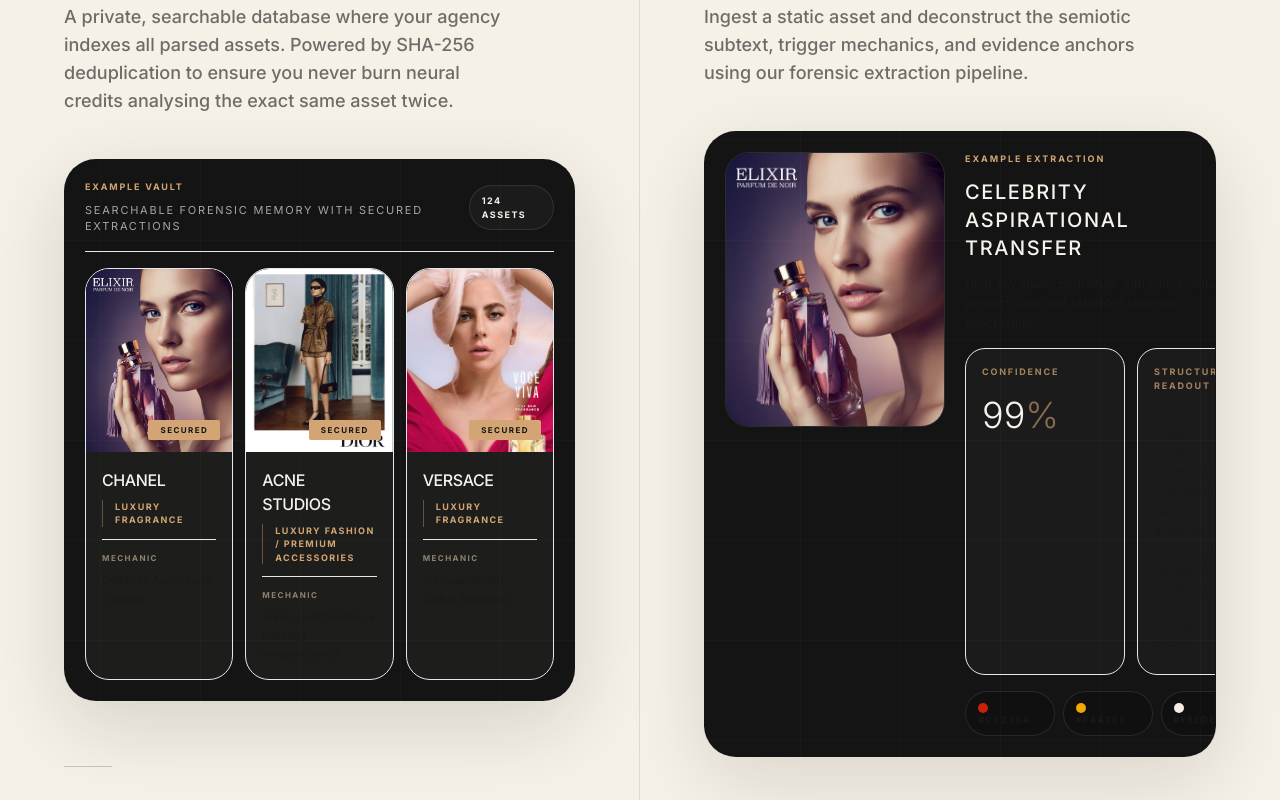
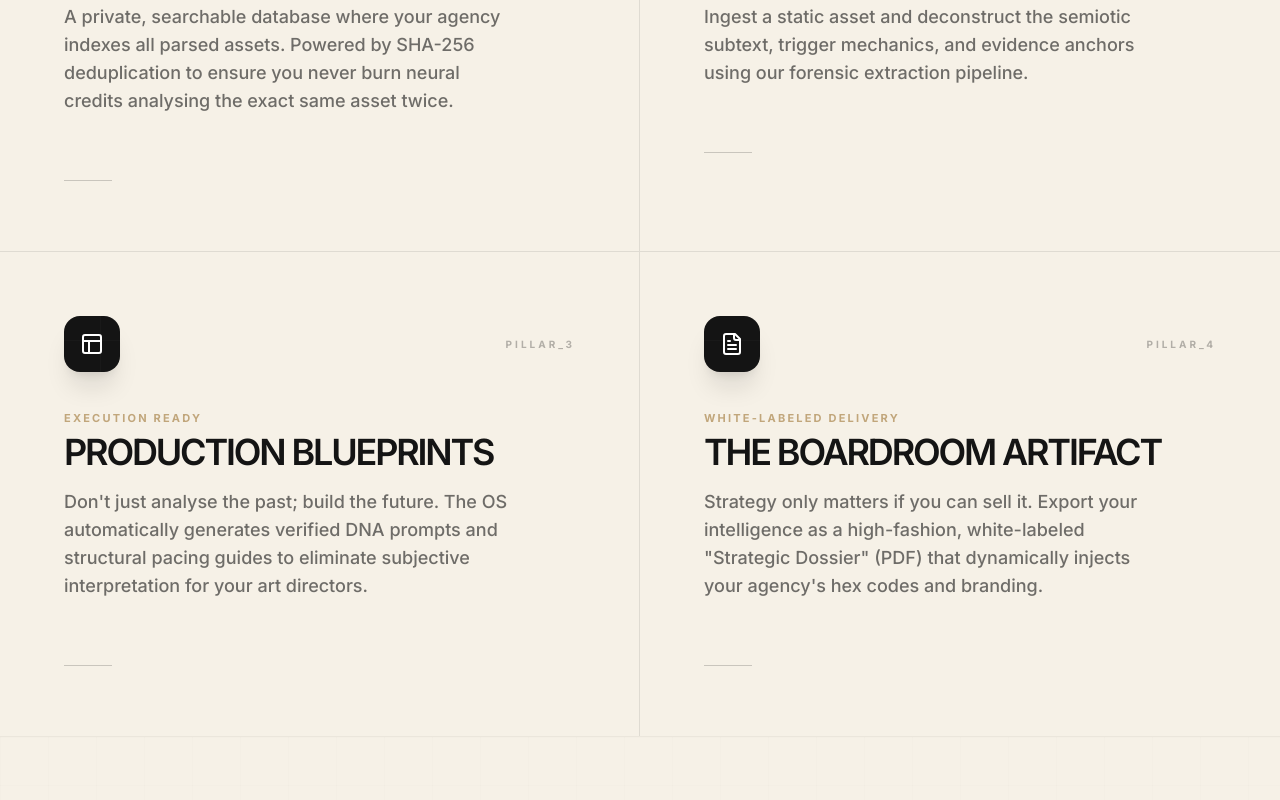
Before and after one commit to popvisly/visual-decompiler, a Next.js app: page / in a window 1280 px wide. Shown: the part 1560-2360 px from the top of the page. Built offline with nearby package versions, Linux system fonts and the light colour scheme; no server answers.

Commit message:
Remove homepage preview experiment

```diff
--- a/src/components/marketing/IntelligenceEcosystem.tsx
+++ b/src/components/marketing/IntelligenceEcosystem.tsx
@@ -1,22 +1,19 @@
 'use client';
 
 import { Database, Search, Layout, FileText } from 'lucide-react';
-import Image from 'next/image';
 
 const PILLARS = [
     {
         icon: <Database className="w-6 h-6" />,
         subtext: "Sovereign Memory & Hashing",
         title: "The Intelligence Vault",
-        copy: "A private, searchable database where your agency indexes all parsed assets. Powered by SHA-256 deduplication to ensure you never burn neural credits analysing the exact same asset twice.",
-        preview: 'vault'
+        copy: "A private, searchable database where your agency indexes all parsed assets. Powered by SHA-256 deduplication to ensure you never burn neural credits analysing the exact same asset twice."
     },
     {
         icon: <Search className="w-6 h-6" />,
         subtext: "Single-Asset Deconstruction",
         title: "Forensic Extraction",
-        copy: "Ingest a static asset and deconstruct the semiotic subtext, trigger mechanics, and evidence anchors using our forensic extraction pipeline.",
-        preview: 'extract'
+        copy: "Ingest a static asset and deconstruct the semiotic subtext, trigger mechanics, and evidence anchors using our forensic extraction pipeline."
     },
     {
         icon: <Layout className="w-6 h-6" />,
@@ -31,124 +28,6 @@ const PILLARS = [
         copy: "Strategy only matters if you can sell it. Export your intelligence as a high-fashion, white-labeled \"Strategic Dossier\" (PDF) that dynamically injects your agency's hex codes and branding."
     }
 ];
-
-const VAULT_PREVIEW_ASSETS = [
-    {
-        brand: 'Chanel',
-        sector: 'Luxury Fragrance',
-        mechanic: 'Celebrity Aspirational Transfer',
-        image: '/images/examples/perfume_ad.jpg',
-    },
-    {
-        brand: 'Acne Studios',
-        sector: 'Luxury Fashion / Premium Accessories',
-        mechanic: 'Ironic Juxtaposition + Heritage Weaponization',
-        image: '/images/examples/dior.png',
-    },
-    {
-        brand: 'Versace',
-        sector: 'Luxury Fragrance',
-        mechanic: 'Transcendental Status Signaling',
-        image: '/images/examples/valentino-voce-viva.png',
-    },
-];
-
-function VaultPreview() {
-    return (
-        <div className="mt-3 rounded-[2rem] border border-[#141414]/10 bg-[#141414] p-5 shadow-[0_24px_80px_rgba(20,20,20,0.14)]">
-            <div className="flex items-center justify-between border-b border-white/8 pb-4">
-                <div>
-                    <p className="text-[9px] font-bold uppercase tracking-[0.2em] text-[#D4A574]">Example Vault</p>
-                    <p className="mt-2 text-[11px] uppercase tracking-[0.16em] text-[#F7F3EC]/65">Searchable forensic memory with secured extractions</p>
-                </div>
-                <div className="rounded-full border border-white/10 bg-white/[0.03] px-3 py-2 text-[9px] font-bold uppercase tracking-[0.16em] text-[#F7F3EC]">
-                    124 assets
-                </div>
-            </div>
-            <div className="mt-4 grid grid-cols-3 gap-3">
-                {VAULT_PREVIEW_ASSETS.map((asset) => (
-                    <div key={asset.brand} className="overflow-hidden rounded-[1.5rem] border border-white/8 bg-[#1D1D1B]">
-                        <div className="relative aspect-[4/5] overflow-hidden">
-                            <Image
-                                src={asset.image}
-                                alt={asset.brand}
-                                fill
-                                className="object-cover object-center"
-                                sizes="(max-width: 768px) 33vw, 16vw"
-                            />
-                            <div className="absolute bottom-3 right-3 rounded-sm bg-[#D4A574] px-3 py-1 text-[8px] font-bold uppercase tracking-[0.18em] text-[#141414]">
-                                Secured
-                            </div>
-                        </div>
-                        <div className="space-y-3 px-4 py-4">
-                            <div>
-                                <p className="text-base font-medium uppercase tracking-tight text-[#F7F3EC]">{asset.brand}</p>
-                                <p className="mt-2 border-l border-[#D4A574]/40 pl-3 text-[9px] font-bold uppercase tracking-[0.16em] text-[#D4A574]">
-                                    {asset.sector}
-                                </p>
-                            </div>
-                            <div className="border-t border-white/8 pt-3">
-                                <p className="text-[8px] font-bold uppercase tracking-[0.18em] text-[#8E846F]">Mechanic</p>
-                                <p className="mt-2 text-[11px] leading-relaxed text-[#F7F3EC]/78">
-                                    {asset.mechanic}
-                                </p>
-                            </div>
-                        </div>
-                    </div>
-                ))}
-            </div>
-        </div>
-    );
-}
-
-function ExtractionPreview() {
-    return (
-        <div className="mt-3 overflow-hidden rounded-[2rem] border border-[#141414]/10 bg-[#141414] p-5 shadow-[0_24px_80px_rgba(20,20,20,0.12)]">
-            <div className="grid gap-5 lg:grid-cols-[220px_1fr]">
-                <div className="relative aspect-[4/5] overflow-hidden rounded-[1.5rem] border border-white/10">
-                    <Image
-                        src="/images/examples/perfume_ad.jpg"
-                        alt="Example forensic extraction"
-                        fill
-                        className="object-cover object-center"
-                        sizes="(max-width: 1024px) 100vw, 22vw"
-                    />
-                </div>
-                <div className="space-y-4">
-                    <div>
-                        <p className="text-[9px] font-bold uppercase tracking-[0.22em] text-[#D4A574]">Example Extraction</p>
-                        <h4 className="mt-3 text-xl font-medium uppercase tracking-[0.08em] text-[#F7F3EC]">
-                            Celebrity Aspirational Transfer
-                        </h4>
-                        <p className="mt-3 max-w-md text-[12px] leading-relaxed text-[#F7F3EC]/72">
-                            High-key studio portraiture with monumental product scale and saturated chromatic punctuation.
-                        </p>
-                    </div>
-                    <div className="grid gap-3 md:grid-cols-[160px_1fr]">
-                        <div className="rounded-[1.25rem] border border-white/8 bg-white/[0.03] p-4">
-                            <p className="text-[9px] font-bold uppercase tracking-[0.2em] text-[#D4A574]/75">Confidence</p>
-                            <p className="mt-4 text-4xl font-light text-[#F7F3EC]">99<span className="text-[#D4A574]/60">%</span></p>
-                        </div>
-                        <div className="rounded-[1.25rem] border border-white/8 bg-white/[0.03] p-4">
-                            <p className="text-[9px] font-bold uppercase tracking-[0.2em] text-[#D4A574]/75">Structural Readout</p>
-                            <p className="mt-3 text-[12px] leading-relaxed text-[#F7F3EC]/78">
-                                Semiotic subtext, trigger mechanics, chromatic base, evidence anchors, and dossier logic synthesized into one forensic output.
-                            </p>
-                        </div>
-                    </div>
-                    <div className="grid grid-cols-3 gap-2">
-                        {['#C8230A', '#F4A700', '#F5EDE3'].map((hex) => (
-                            <div key={hex} className="rounded-full border border-white/10 bg-black/20 px-3 py-2 text-[9px] font-bold uppercase tracking-[0.16em] text-[#F7F3EC]/72">
-                                <span className="mr-2 inline-block h-2.5 w-2.5 rounded-full align-middle" style={{ backgroundColor: hex }} />
-                                {hex}
-                            </div>
-                        ))}
-                    </div>
-                </div>
-            </div>
-        </div>
-    );
-}
 
 export default function IntelligenceEcosystem() {
     return (
@@ -189,10 +68,6 @@ export default function IntelligenceEcosystem() {
                                         {pillar.copy}
                                     </p>
                                 </div>
-
-                                {pillar.preview === 'vault' ? <VaultPreview /> : null}
-                                {pillar.preview === 'extract' ? <ExtractionPreview /> : null}
-
                                 <div className="pt-4">
                                     <div className="inline-flex h-[1px] w-12 bg-[#141414]/20 group-hover:w-24 group-hover:bg-[#C1A67B] transition-all duration-700" />
                                 </div>
```
